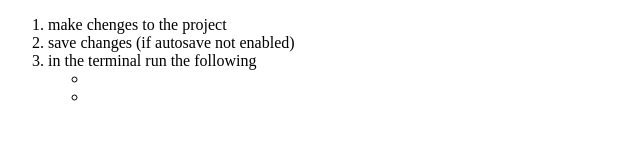
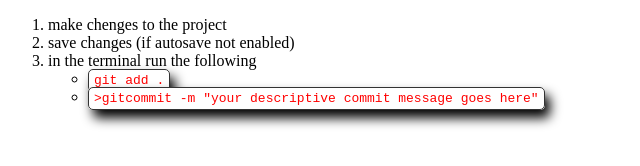
Before and after one commit to nameofhearo/My-first-repository-class-, a plain HTML site: page index.html in a window 1280 px wide. Shown: the whole page, without its empty margins (0-640 px from the left). Drawn offline with Linux system fonts and the light colour scheme.

Commit message:
this is the finnished copy from the second commit

```diff
--- a/index.html
+++ b/index.html
@@ -8,9 +8,11 @@
 <style>
     Code{
         padding: 3px 5px;
-        backround-color: #fff;
-        color: #fff;
+        background-color: #fff;
+        color: #f00;
         border-radius: 5px;
+        border: 1px solid #333;
+        box-shadow: 5px 8px 12px black;
 
     }
 
```
